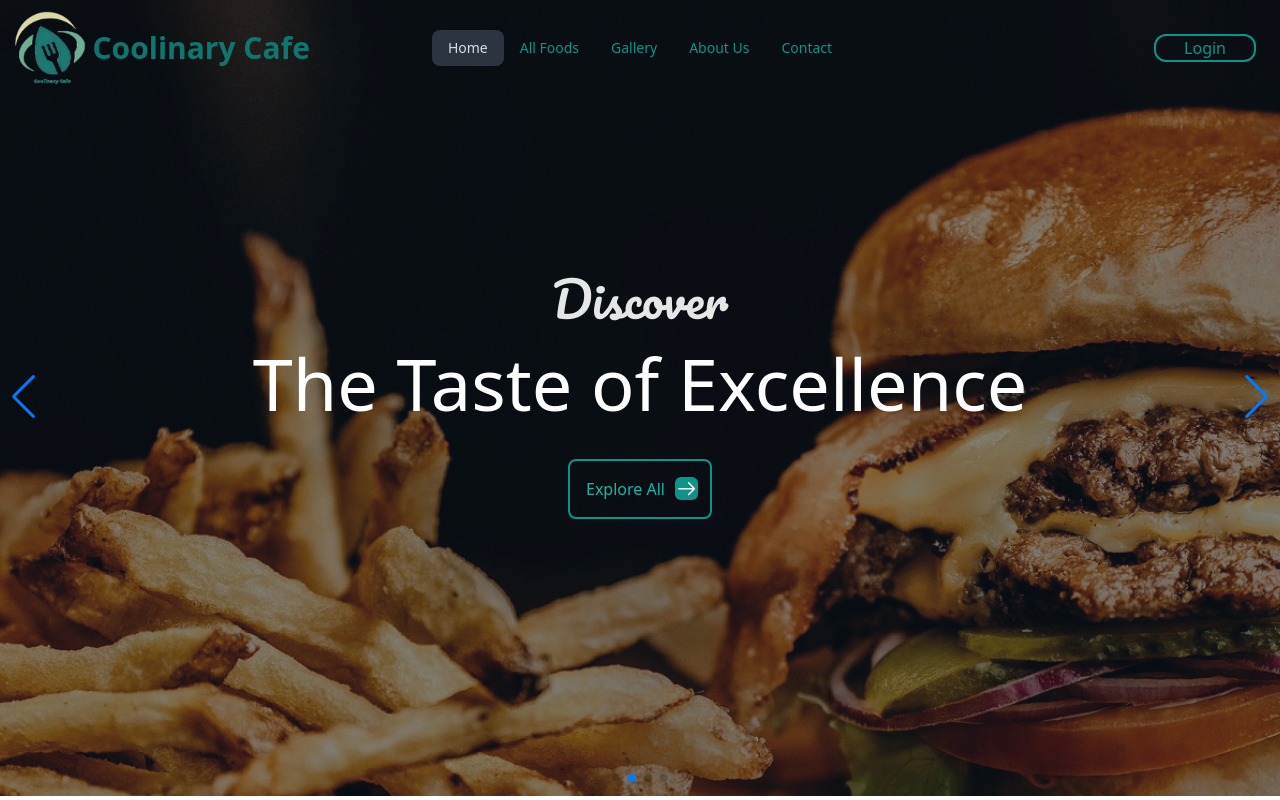
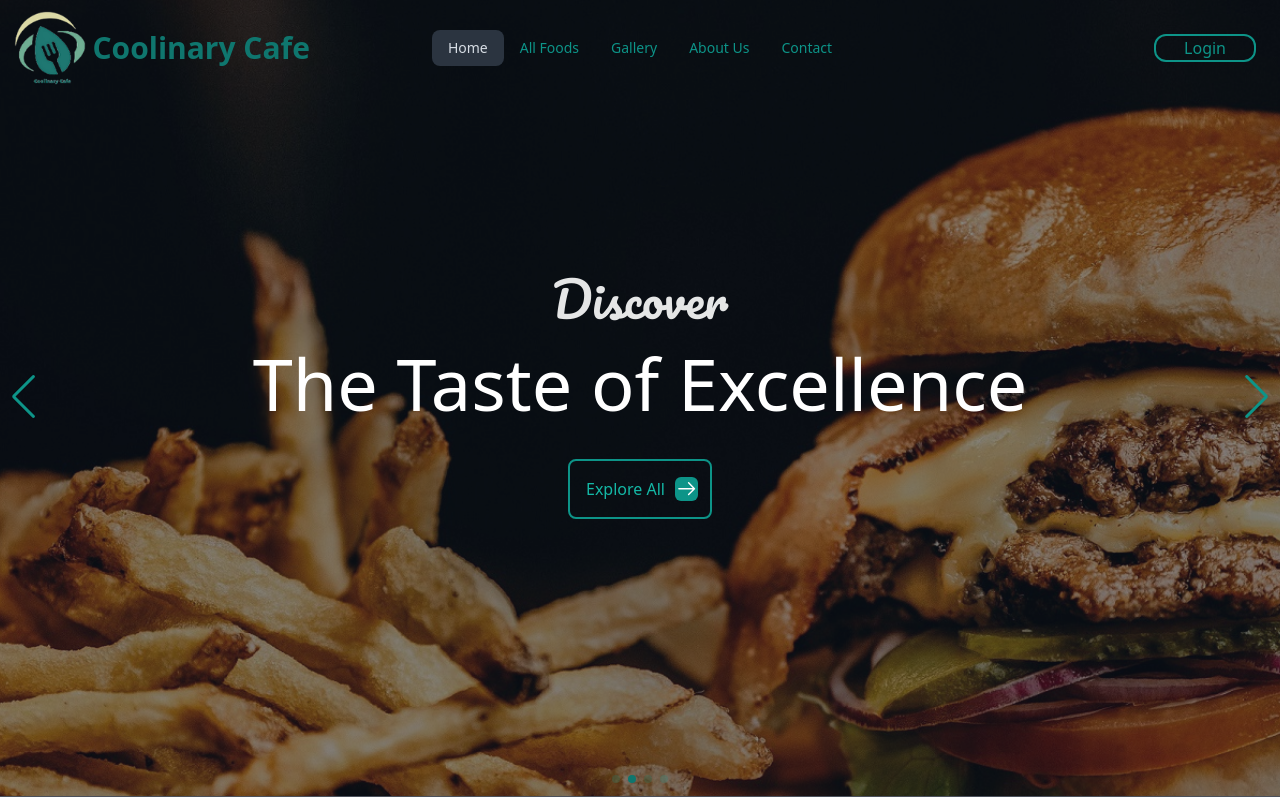
Before and after one commit to aristoxcel/Coolinary-Cafe, a React (Vite) app: page / in a window 1280 px wide. Shown: the top 800 px of the page. Built offline with nearby package versions, Linux system fonts and the light colour scheme; no server answers; a web font is replaced by a local one.

Commit message:
in Swiper slider has been added parallax and color change of navigation and pagination

```diff
--- /dev/null
+++ b/src/components/Banner.css
@@ -0,0 +1,80 @@
+/* Banner.css */
+.mySwiper {
+    width: 100%;
+    height: 100vh;
+  }
+
+  .slide {
+    display: flex;
+    align-items: center;
+    justify-content: center;
+    background-size: cover;
+    background-position: center;
+    height: 100vh;
+    position: relative;
+  }
+
+  .slide::before {
+    content: '';
+    position: absolute;
+    top: 0;
+    left: 0;
+    width: 100%;
+    height: 100%;
+    background: rgba(0, 0, 0, 0.3); /* Add a dark overlay */
+  }
+
+  .slide-content {
+    position: relative;
+    z-index: 2;
+    text-align: center;
+    color: #fff;
+  }
+
+  .animated-text {
+    animation: fadeInUp 1s ease-in-out;
+  }
+
+  .animated-text1 {
+    animation: fadeInUp 1.5s ease-in-out;
+  }
+
+  .slide-button {
+    margin-top: 20px;
+    padding: 10px 20px;
+    background-color: #e63946;
+    border: none;
+    color: #fff;
+    font-size: 16px;
+    cursor: pointer;
+    transition: background-color 0.3s;
+  }
+
+  .slide-button:hover {
+    background-color: #d62839;
+  }
+
+  @keyframes fadeInUp {
+    from {
+      opacity: 0;
+      transform: translate3d(0, 100%, 0);
+    }
+    to {
+      opacity: 1;
+      transform: translate3d(0, 0, 0);
+    }
+  }
+
+  /* Custom Styles for Swiper Navigation and Pagination */
+.swiper-button-prev,
+.swiper-button-next {
+  color: #0d9488; /* teal-600 */
+}
+
+.swiper-pagination-bullet {
+  background-color: #0d9488; /* teal-600 */
+}
+
+.swiper-pagination-bullet-active {
+  background-color: #0f766e; /* darker teal for active state */
+}
--- a/src/components/Banner.jsx
+++ b/src/components/Banner.jsx
@@ -6,11 +6,11 @@ import 'swiper/css';
 import 'swiper/css/effect-fade';
 import 'swiper/css/navigation';
 import 'swiper/css/pagination';
-
+import './Banner.css'
 
 
 // import required modules
-import { EffectFade, Autoplay, Navigation, Pagination } from 'swiper/modules';
+import { EffectFade, Autoplay, Navigation, Pagination, Parallax  } from 'swiper/modules';
 import Slide from './Slide';
 
 export default function Banner() {
@@ -18,6 +18,22 @@ export default function Banner() {
     <div className='relative top-[-99px]'>
       <>
       <Swiper
+        spaceBetween={30}
+        effect={'fade'}
+        loop={true}
+        navigation={true}
+        autoplay={{
+          delay: 5000,
+          disableOnInteraction: false,
+        }}
+        pagination={{
+          clickable: true,
+        }}
+        modules={[EffectFade, Autoplay, Navigation, Pagination, Parallax]}
+        className="mySwiper"
+        parallax={true}
+      >
+      {/* <Swiper
         spaceBetween={30}
         effect={'fade'}
         loop={true}
@@ -31,7 +47,7 @@ export default function Banner() {
         }}
         modules={[EffectFade,Autoplay,  Navigation, Pagination]}
         className="mySwiper"
-      >
+      > */}
         <SwiperSlide>
         <Slide
             image={'banner5.jpg'}
--- a/src/pages/Authentication/Login.jsx
+++ b/src/pages/Authentication/Login.jsx
@@ -3,15 +3,15 @@ import { FcGoogle } from "react-icons/fc";
 import { useContext } from "react";
 import { AuthContext } from "../../Providers/AuthProvider";
 import toast from 'react-hot-toast';
-import { RxGithubLogo } from "react-icons/rx";
+// import { RxGithubLogo } from "react-icons/rx";
 
 
 
 function Login() {
   const navigate = useNavigate()
   const location = useLocation()
-  const { signIn, signInWithGoogle, user, loading, signInWithGithub } = useContext(AuthContext)
-
+  const { signIn, signInWithGoogle, user, loading, } = useContext(AuthContext)
+  // signInWithGithub
   const from = location.state || '/'
 
 
@@ -58,9 +58,9 @@ function Login() {
 
 
             // Github Sign function
-            const handleSignInGithub=async ()=>{
-              try {
-              const result = await  signInWithGithub()
+            // const handleSignInGithub=async ()=>{
+            //   try {
+            //   const result = await  signInWithGithub()
 
                     // jwt
               // const { data } = await axios.post(
@@ -70,14 +70,14 @@ function Login() {
               //   },
               //   { withCredentials: true }
               // )
-                toast.success('Signin Successful with Github')
-                navigate(from, { replace: true })
+            //     toast.success('Signin Successful with Github')
+            //     navigate(from, { replace: true })
 
-              } catch (error) {
-                console.log(error)
-                toast.error(error?.message)
-              }
-            }
+            //   } catch (error) {
+            //     console.log(error)
+            //     toast.error(error?.message)
+            //   }
+            // }
             // useEffect(() => {
             //   if (user) {
             //     navigate('/')
@@ -118,7 +118,7 @@ function Login() {
               Sign in with Google
             </span>
           </div>
-          <div title="github"
+          {/* <div title="github"
             onClick={handleSignInGithub}
             className='flex cursor-pointer items-center justify-center mt-4 text-gray-600 transition-colors duration-300 transform border rounded-lg   hover:bg-gray-50 '
           >
@@ -129,7 +129,7 @@ function Login() {
             <span className=' px-4 py-3 font-bold text-center '>
               Sign in with Github
             </span>
-          </div>
+          </div> */}
 
 
           <div className='flex items-center justify-between mt-4'>
```
